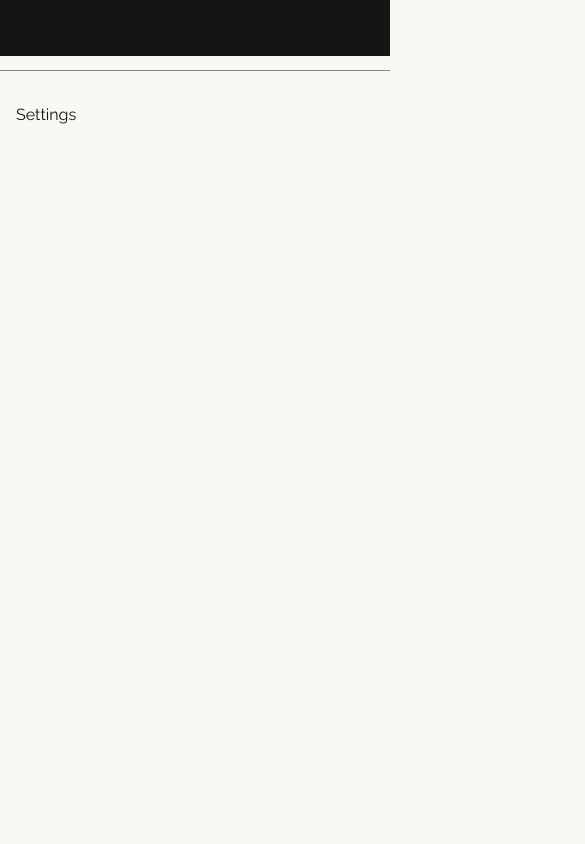
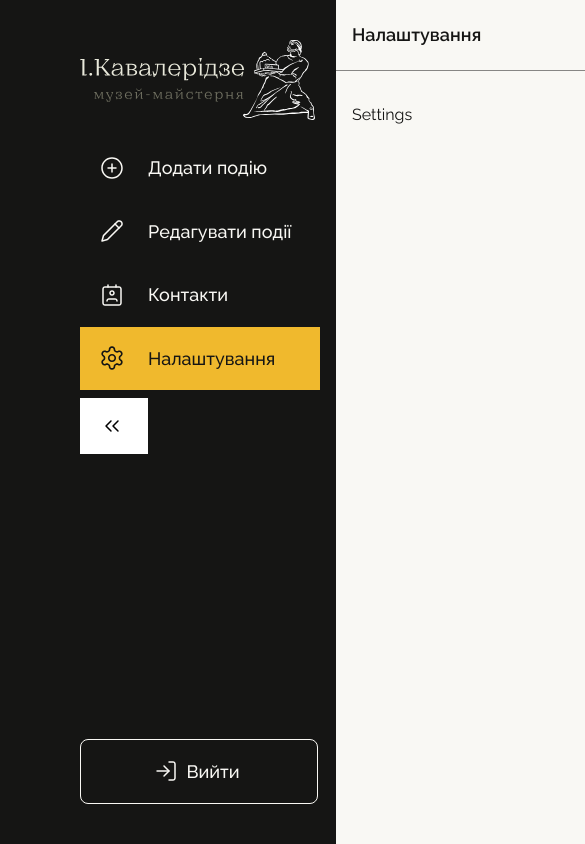
Before and after one commit to baza-trainee/kavaleridze-admin, a React (Vite) app: page /settings in a window 390 px wide. Shown: the top 844 px of the page, 585 px wide, since content can reach past the window. Built offline with nearby package versions, Linux system fonts and the light colour scheme.

Commit message:
feature: add mobile menu

```diff
--- a/src/components/ButtonWithIcon/SvgSpriteIcon.tsx
+++ b/src/components/ButtonWithIcon/SvgSpriteIcon.tsx
@@ -1,6 +1,6 @@
 import { SvgIcon, SvgIconProps } from '@mui/material';
 import { FC } from 'react';
-import spriteSvg from '@/assets/images/sprite.svg';
+import spriteSvg from '@/assets/images/iconSprite.svg';
 interface SvgSpriteIconProps extends SvgIconProps {
   svgSpriteId: string;
   fontSize?: 'small' | 'medium' | 'large';
--- a/src/components/NavBar/NavbarDekstop/NavBar.tsx
+++ b/src/components/NavBar/NavbarDekstop/NavBar.tsx
@@ -1,15 +1,65 @@
-import { FC } from 'react';
-import { Box, Button } from '@mui/material';
+import { FC, useState } from 'react';
+import { Box } from '@mui/material';
 import useAuth from '@/hooks/useAuth';
 import logo from '@/assets/images/Logo.svg';
+import logoShort from '@/assets/images/smallLogo.svg';
 import { Wrapper } from './style';
+import Navigation from '../parts/Navigation';
+import ButtonWithIconNav from '../parts/ButtonWithIcon';
 
 const NavBar: FC = () => {
   const { signOut } = useAuth();
+  const [isShort, setIsShort] = useState(false);
+
+  let rotate = '';
+  let navigation = [
+    { href: '/', title: 'Додати подію', icon: 'app-plus' },
+    { href: '/events/:slug', title: 'Редагувати події', icon: 'edit' },
+    { href: '/contacts', title: 'Контакти', icon: 'contacts' },
+    { href: '/settings', title: 'Налаштування ', icon: 'settings' },
+  ];
+  let insertLogo = logo;
+  if (isShort) {
+    rotate = 'rotate(180deg)';
+    navigation = navigation.map((item) => ({ ...item, title: '' }));
+    insertLogo = logoShort;
+  }
+
   return (
     <Wrapper>
-      <Box component="img" src={logo} alt="logo" mb={2} />
-      <Button onClick={() => signOut()}>Logout</Button>
+      <Box component="img" sx={{ maxWidth: '240px', alignSelf: 'end' }} src={insertLogo} alt="logo" mb={2} />
+      <Navigation navigation={navigation} />
+      <ButtonWithIconNav
+        sx={{
+          background: 'white',
+          width: 'max-content',
+          color: 'black',
+          marginTop: '8px',
+          transform: rotate,
+        }}
+        svgSpriteId={'close-nav'}
+        title=""
+        onClick={() => setIsShort((prev) => !prev)}
+      />
+      <Box sx={{ flex: 1, display: 'flex', justifyContent: 'start', alignItems: 'end' }}>
+        <ButtonWithIconNav
+          sx={{
+            borderRadius: '8px',
+            border: (theme) => `1px solid ${theme.palette.common.white}`,
+            color: (theme) => theme.palette.common.white,
+            width: '100%',
+            maxWidth: '238px',
+            p: '16px',
+            '&:hover': {
+              border: (theme) => `1px solid ${theme.palette.primary.dark}`,
+            },
+          }}
+          svgSpriteId="log-out"
+          title={isShort ? '' : 'Вийти'}
+          variant="text"
+          onClick={() => signOut()}
+        />
+      </Box>
     </Wrapper>
   );
 };
--- a/src/components/NavBar/NavbarDekstop/style.ts
+++ b/src/components/NavBar/NavbarDekstop/style.ts
@@ -3,7 +3,8 @@ import { styled, Box } from '@mui/material';
 export const Wrapper = styled(Box)(({ theme }) => ({
   backgroundColor: theme.palette.common.black,
   color: theme.palette.common.white,
-  minWidth: 240,
+  padding: '40px 16px 40px 80px',
   minHeight: '100vh',
-
+display: 'flex',
+flexDirection: 'column',
 }));
--- a/src/components/NavBar/NavbarMobile/NavBarMobile.tsx
+++ b/src/components/NavBar/NavbarMobile/NavBarMobile.tsx
@@ -1,21 +1,50 @@
-import { FC } from 'react';
+import ButtonWithIcon from '@/components/ButtonWithIcon/ButtonWithIcon';
+import { Box } from '@mui/material';
+import { FC, useState } from 'react';
+import ButtonWithIconNav from '../parts/ButtonWithIcon';
+import Navigation from '../parts/Navigation';
+import { MobileHeader, Wrapper } from './style';
 import useAuth from '@/hooks/useAuth';
-import { MobileHeader, Wrapper } from './style';
-import { useState } from 'react';
-import ButtonWithIcon from '@/components/ButtonWithIcon/ButtonWithIcon';
-import Navigation from '../parts/Navigation';
 const NavBarMobile: FC = () => {
   const { signOut } = useAuth();
   const [open, setOpen] = useState(false);
+
   return (
     <>
       {open ? (
         <Wrapper>
+          <ButtonWithIcon
+            sx={{ color: 'white', p: 0, mb: '24px', justifyContent: 'flex-end' }}
+            svgSpriteId="close"
+            title=""
+            variant="text"
+            onClick={() => {
+              setOpen(false);
+            }}
+          />
           <Navigation />
+          <Box sx={{ flex: 1, display: 'flex', justifyContent: 'center', alignItems: 'center' }}>
+            <ButtonWithIconNav
+              sx={{
+                borderRadius: '8px',
+                border: (theme) => `1px solid ${theme.palette.common.white}`,
+                color: (theme) => theme.palette.common.white,
+                minWidth: '238px',
+                p: '16px',
+                '&:hover': {
+                  border: (theme) => `1px solid ${theme.palette.primary.dark}`,
+                },
+              }}
+              svgSpriteId="log-out"
+              title="Вийти"
+              variant="text"
+              onClick={() => signOut()}
+            />
+          </Box>
         </Wrapper>
       ) : (
         <MobileHeader>
-          <ButtonWithIcon sx={{ color: 'inherit' ,p:0}} svgSpriteId='menu' title='' variant='text' onClick={() => setOpen(true)} />
+          <ButtonWithIcon sx={{ color: 'white', p: 0 }} svgSpriteId="burger-menu" title="" variant="text" onClick={() => setOpen(true)} />
         </MobileHeader>
       )}
     </>
--- a/src/components/NavBar/NavbarMobile/style.ts
+++ b/src/components/NavBar/NavbarMobile/style.ts
@@ -1,14 +1,18 @@
-import { styled, Box } from '@mui/material';
+import { Box, styled } from '@mui/material';
 
 export const Wrapper = styled(Box)(({ theme }) => ({
   backgroundColor: theme.palette.common.black,
   color: theme.palette.common.white,
   minWidth: 240,
   minHeight: '100vh',
-  padding: '16px',
+  padding: '40px 16px',
+  textAlign: 'right',
   position: 'absolute',
   right: 0,
   left: 0,
+  display: 'flex',
+  flexDirection: 'column',
+
   // [theme.breakpoints.up('md')]: {
   //   fontSize: 18,
   //   order: 'initial',
@@ -22,10 +26,10 @@ export const Wrapper = styled(Box)(({ theme }) => ({
 export const MobileHeader = styled(Box)(({ theme }) => ({
   backgroundColor: theme.palette.common.black,
   padding: '16px',
-  position:'fixed',
-  display:'flex',
-  justifyContent:"flex-start",
-  top:0,
-  right:0,
-  left:0,
+  position: 'fixed',
+  display: 'flex',
+  justifyContent: 'flex-start',
+  top: 0,
+  right: 0,
+  left: 0,
 }));
--- /dev/null
+++ b/src/components/NavBar/parts/ButtonWithIcon.tsx
@@ -0,0 +1,21 @@
+import SvgSpriteIcon from '@/components/ButtonWithIcon/SvgSpriteIcon';
+import { Button, ButtonProps } from '@mui/material';
+import { FC } from 'react';
+import { Link } from 'react-router-dom';
+
+interface ButtonWithIconNavProps extends ButtonProps {
+  title: string;
+  svgSpriteId: string;
+  variant?: 'primary' | 'secondary' | 'text' | 'tertiary'|'link';
+  to?: string;
+}
+
+const ButtonWithIconNav: FC<ButtonWithIconNavProps> = ({ title, svgSpriteId, ...props }) => {
+  return (
+    <Button variant="link" component={Link} startIcon={<SvgSpriteIcon svgSpriteId={svgSpriteId} />} {...props}>
+      {title}
+    </Button>
+  );
+};
+
+export default ButtonWithIconNav;
--- a/src/components/NavBar/parts/NavMenuItem.tsx
+++ b/src/components/NavBar/parts/NavMenuItem.tsx
@@ -1,26 +1,27 @@
 import { FC } from 'react';
-import { ListItem, Box, Typography } from '@mui/material';
-import { Link } from 'react-router-dom';
 import useActiveLink from '@/hooks/useActiveLink';
 import { ListMenuItem } from './style';
+import ButtonWithIconNav from './ButtonWithIcon';
 
 interface NavMenuItemProp {
   href: string;
   title: string;
+  icon: string;
   click?: () => void;
 }
 
-const NavMenuItem: FC<NavMenuItemProp> = ({ href, title, click }) => {
+const NavMenuItem: FC<NavMenuItemProp> = ({ href, title, icon, click }) => {
   const isActiveLink = useActiveLink(href);
   return (
-    <ListMenuItem
-      disablePadding
-      onClick={click}
-      sx={{
-        backgroundColor: (theme) => (isActiveLink ? theme.palette.primary.main : theme.palette.text.primary),
-        color: (theme) => (isActiveLink ? theme.palette.common.black : theme.palette.common.white),
-      }}>
-      <Typography component="span">{title}</Typography>
+    <ListMenuItem disablePadding onClick={click}>
+      <ButtonWithIconNav
+        sx={{
+          backgroundColor: (theme) => (isActiveLink ? theme.palette.primary.main : theme.palette.text.primary),
+          color: (theme) => (isActiveLink ? theme.palette.common.black : theme.palette.common.white),
+        }}
+        title={title}
+        svgSpriteId={icon}
+        to={href}></ButtonWithIconNav>
     </ListMenuItem>
   );
 };
--- a/src/components/NavBar/parts/Navigation.tsx
+++ b/src/components/NavBar/parts/Navigation.tsx
@@ -1,22 +1,21 @@
 import { List } from '@mui/material';
+import { FC } from 'react';
 import NavMenuItem from './NavMenuItem';
+type NavigationProps = {
+  navigation: { title: string; href: string; icon: string }[];
+};
 
-const Navigation = () => {
-  const navigation = [
-    { href: '/', title: 'Додати подію' },
-    { href: '/events/:slug', title: 'Редагувати події' },
-    { href: '/contacts', title: 'Контакти' },
-    { href: '/settings', title: 'Налаштування ' },
-  ];
+const Navigation: FC<NavigationProps> = ({ navigation }) => {
   return (
-    <nav>
-      <List sx={{p:0}}>
-        {navigation.map(({ title, href }) => (
-          <NavMenuItem href={href} title={title} />
-        ))}
-      </List>
-    </nav>
+    <>
+      <nav>
+        <List sx={{ w: '250px', p: 0 }}>
+          {navigation.map(({ title, href, icon }) => (
+            <NavMenuItem href={href} title={title} icon={icon} />
+          ))}
+        </List>
+      </nav>
+    </>
   );
 };
-
 export default Navigation;
--- a/src/components/NavBar/parts/style.ts
+++ b/src/components/NavBar/parts/style.ts
@@ -6,10 +6,5 @@ export const MenuList = styled(List)(({ theme }) => ({
 }));
 
 export const ListMenuItem = styled(ListItem)(({ theme }) => ({
-  padding: '16px',
-  gap: ' 16px',
-  display: 'flex',
-  width: '100%',
-  transition: theme.transitions.create('color'),
-  '&:hover': { color: theme.palette.primary.main},
+
 }));
--- a/src/components/SharedLayout/SharedLayout.tsx
+++ b/src/components/SharedLayout/SharedLayout.tsx
@@ -2,8 +2,9 @@
 import { Stack } from '@mui/material';
 import { Outlet } from 'react-router-dom';
 // import useAuth from '@/hooks/useAuth';
-import NavBar from '../NavBar/NavBar';
+// import NavBar from '../NavBar/NavBar';
 import NavBarMobile from '../NavBar/NavbarMobile/NavBarMobile';
+import NavBar from '../NavBar/NavbarDekstop/NavBar';
 
 const SharedLayout = () => {
   //ToDo: when Login form will be done, uncomment code below (8-14 line)
@@ -18,7 +19,8 @@ const SharedLayout = () => {
   //ToDo: add components for left bar below:
   return (
     <Stack direction="row">
-      <NavBarMobile />
+      {/* <NavBarMobile /> */}
+      <NavBar />
       <Outlet />
     </Stack>
   );
--- a/src/theme/themed-components/button.modifier.ts
+++ b/src/theme/themed-components/button.modifier.ts
@@ -5,6 +5,7 @@ declare module '@mui/material/Button' {
     primary: true;
     secondary: true;
     tertiary: true;
+    link:true;
   }
 }
 export const MuiButton: Components<Theme>['MuiButton'] = {
@@ -98,6 +99,31 @@ export const MuiButton: Components<Theme>['MuiButton'] = {
           color: theme.palette.text.disabled,
         },
       }),
+    }, {
+      props: { variant: 'link' },
+      style: ({ theme }) => ({
+
+        color: theme.palette.common.white,
+        justifyContent: 'flex-start',
+
+        '& .MuiButton-startIcon': {
+          marginLeft: 4,
+        },
+        padding: '16px',
+        gap: ' 16px',
+        display: 'flex',
+        width: '100%',
+        transition: theme.transitions.create('color'),
+        '&:hover': { color: theme.palette.primary.dark},
+        borderRadius: 0,
+
+
+
+
+        '&:disabled': {
+          color: theme.palette.text.disabled,
+        },
+      }),
     },
     {
       props: { variant: 'secondary' },
```
Also changed, not shown: src/assets/images/iconSprite.svg, src/assets/images/sprite.svg (deleted).
